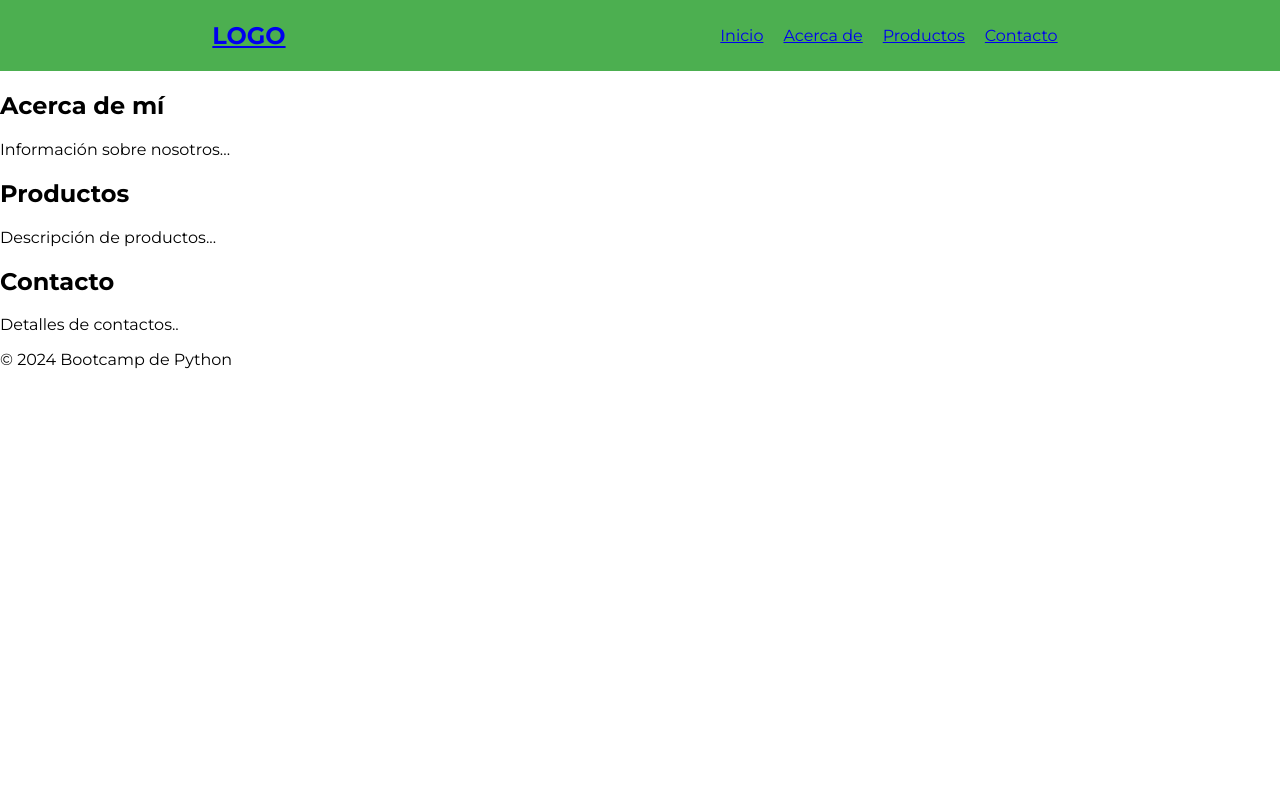
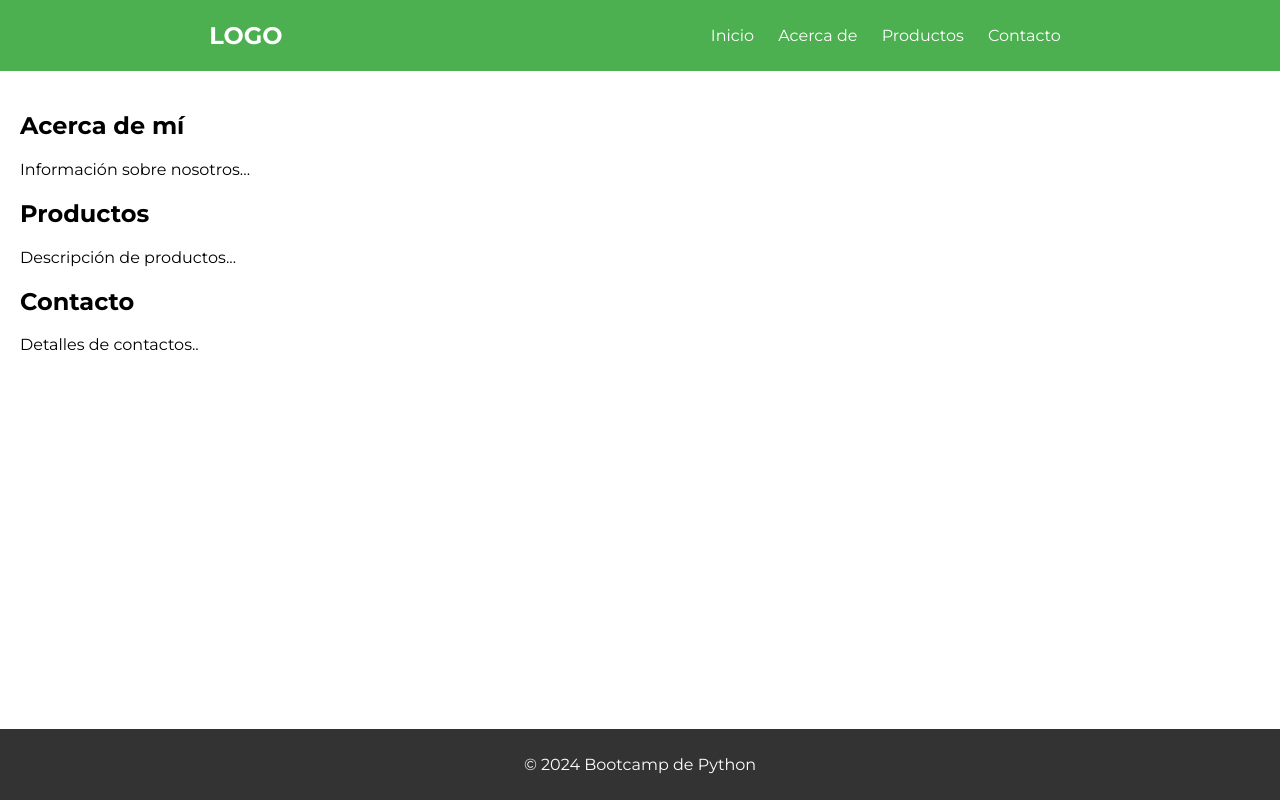
Before and after one commit to MiguelAngelRamos/sitio-web-02, a plain HTML site: page index.html in a window 1280 px wide. Drawn offline with Linux system fonts and the light colour scheme.

Commit message:
sitio 2 terminado

```diff
--- a/css/styles.css
+++ b/css/styles.css
@@ -5,8 +5,8 @@ body {
   font-style: normal;
   margin: 0;
   padding: 0;
+
 }
-
 
 header {
   background-color: #4CAF50;
@@ -19,19 +19,52 @@ nav {
   display: flex;
   justify-content: space-around;
   align-items: center;
+
 }
 
 nav ul {
-  display: flex;
   list-style: none;
   padding: 0;
+}
+
+nav a {
+  color: white;
+  text-decoration: none;
 }
 
 nav ul li {
   display: inline;
   margin: 0 10px;
 }
+
+main {
+  padding: 20px;
+  /* padding-top: 20px;
+  padding-right: 20px;
+  padding-bottom: 20px;
+  padding-left: 20px; */
+}
 .logo {
-  font-size:24px;
+  font-size: 24px; /*Esto es para aumentar el tamaño de fuente, 16px es el tamaño por defecto*/
   font-weight: bold;
 }
+
+footer {
+  background-color: #333;
+  color: white;
+  padding: 10px 0;
+  /* position: absolute; */
+  /* bottom: 0; */
+  width: 100%;
+  text-align: center;
+}
+
+.Site {
+  display: flex;
+  min-height: 100vh;
+  flex-direction: column;
+}
+
+.Site-content {
+  flex: 1;
+}
--- a/index.html
+++ b/index.html
@@ -1,5 +1,6 @@
 <!DOCTYPE html>
 <html lang="es">
+
 <head>
   <meta charset="UTF-8">
   <meta name="viewport" content="width=device-width, initial-scale=1.0">
@@ -7,13 +8,15 @@
   <!-- Fuentes de Google Fonts -->
   <link rel="preconnect" href="https://fonts.googleapis.com">
   <link rel="preconnect" href="https://fonts.gstatic.com" crossorigin>
-  <link href="https://fonts.googleapis.com/css2?family=Montserrat:ital,wght@0,100..900;1,100..900&display=swap" rel="stylesheet">
+  <link href="https://fonts.googleapis.com/css2?family=Montserrat:ital,wght@0,100..900;1,100..900&display=swap"
+    rel="stylesheet">
   <!-- /Fuentes de Google Fonts  -->
 
   <link rel="stylesheet" href="css/styles.css">
   <title>Document</title>
 </head>
-<body>
+
+<body class="Site">
 
   <!-- Encabezado del sitio -->
   <header>
@@ -27,12 +30,12 @@
         <li><a href="#products">Productos </a></li>
         <li><a href="#contact">Contacto</a></li>
       </ul>
+
     </nav>
   </header>
 
   <!-- Contenido Principal -->
-  <main>
-
+  <main class="Site-content">
     <section id="about">
       <h1>Acerca de mí</h1>
       <p>Información sobre nosotros...</p>
@@ -48,11 +51,14 @@
       <p>Detalles de contactos..</p>
     </section>
 
+
   </main>
 
   <!-- Pie de página (footer) -->
   <footer>
     <p>&copy; 2024 Bootcamp de Python</p>
   </footer>
+
 </body>
+
 </html>
```
